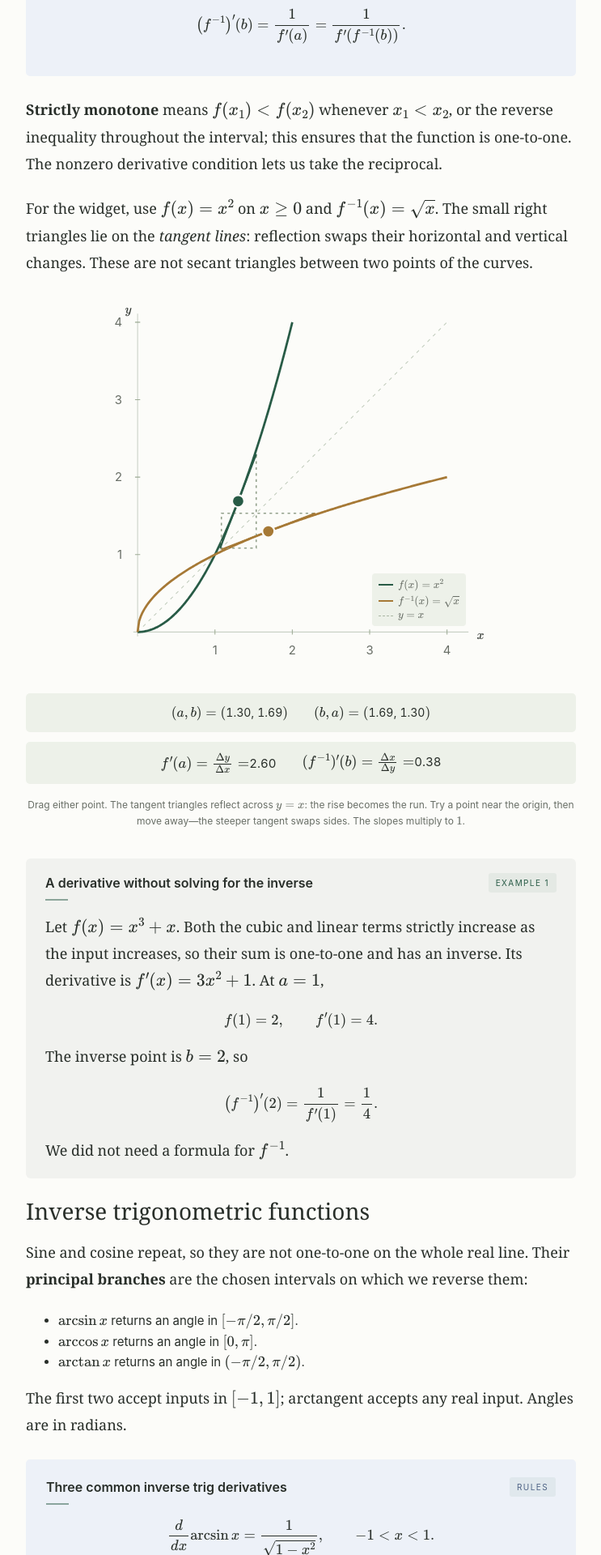
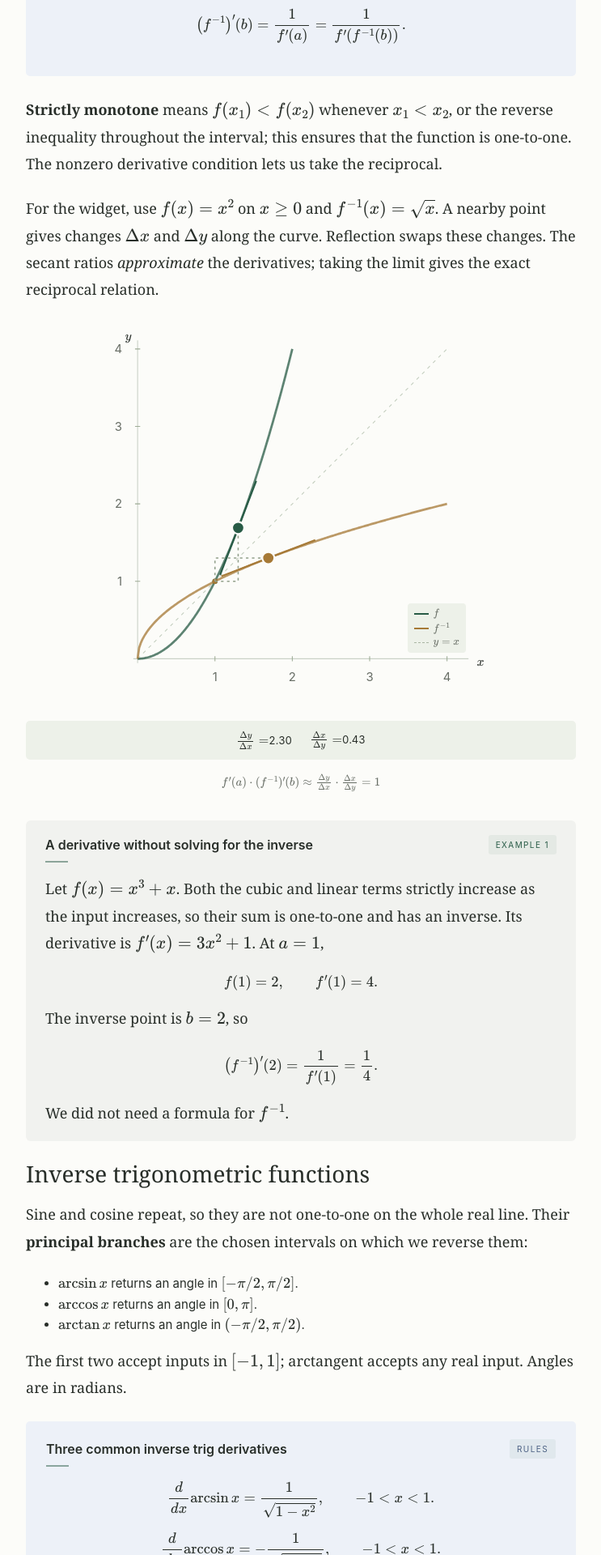
Before and after one commit to Keivan-Mirzaei/Keivan-Mirzaei.github.io, a Jekyll site: the page built from learning/calculus/derivative-foundations/inverse-function-derivatives.md, in a window 1280 px wide. Shown: the part 1129-3049 px from the top of the page at 81% size, without its empty margins (268-1011 px from the left). Built offline with Jekyll 4.4.1, drawn with Linux system fonts in a browser that asks for light colours.

Commit message:
Refine elementary derivative widgets and graph legends

```diff
--- a/assets/css/learning-topic.css
+++ b/assets/css/learning-topic.css
@@ -258,15 +258,16 @@ section[id], figure[id] { scroll-margin-top: 24px; }
   @keyframes pencil-oops { 0%,45%,65%,100% { opacity: 0; } 49%,59% { opacity: 1; } }
 }
 
-.graph-legend.inverse-legend { display: grid; right: 20%; bottom: 15%; gap: 3px; padding: 6px 8px; font-size: 11px; }
+.graph-legend.inverse-legend { display: grid; left: auto; right: 20%; top: auto; bottom: 15%; gap: 3px; padding: 6px 8px; font-size: 11px; }
 .inverse-legend > span,.hyperbola-legend > span { display: flex; align-items: center; gap: 6px; }
 .inverse-key { display: inline-block; width: 18px; border-top: 2px solid #a67936; }
 .inverse-mirror-key { display: inline-block; width: 18px; border-top: 1px dashed #aab6a3; }
 .graph-legend.hyperbola-legend { display: grid; gap: 5px; right: 10%; bottom: 10%; font-size: 12px; }
 @media(max-width:600px) { .graph-legend.inverse-legend { font-size: 9px; padding: 4px 6px; } .graph-legend.hyperbola-legend { font-size: 10px; } }
 
-.graph-legend.trig-sine-legend { top: 10%; bottom: auto; right: 10%; padding: 5px 7px; }
-.graph-legend.trig-cosine-legend { top: 57%; bottom: auto; right: 10%; padding: 5px 7px; }
+.graph-legend.trig-shared-legend { display: flex; top: 0; bottom: auto; right: 10%; gap: 18px; padding: 5px 8px; }
+.trig-shared-legend > span { display: flex; align-items: center; gap: 6px; }
+@media (max-width: 600px) { .graph-legend.trig-shared-legend { gap: 10px; font-size: 10px; } }
 .implicit-legend > span { display: flex; align-items: center; gap: 6px; }
 .graph-legend.implicit-legend { display: grid; right: 16%; bottom: 8%; gap: 3px; font-size: 11px; padding: 5px 7px; }
 
@@ -279,3 +280,5 @@ section[id], figure[id] { scroll-margin-top: 24px; }
 .graph-album > .scenario-choices legend { position: absolute; width: 1px; height: 1px; padding: 0; margin: -1px; overflow: hidden; clip-path: inset(50%); white-space: nowrap; }
 .graph-album > .scenario-choices span { padding: 5px 9px; border-radius: 0; background: transparent; color: var(--muted); font-size: 13px; }
 .graph-album > .scenario-choices input:checked + span { background: transparent; color: var(--green); box-shadow: inset 0 -2px var(--green); }
+
+.inverse-summary { gap: 12px 22px; font-size: 13px; }
--- a/assets/js/learning-inverse.js
+++ b/assets/js/learning-inverse.js
@@ -15,6 +15,7 @@
   let drag = null;
   function update(next) {
     a = Math.round(Math.max(0.25, Math.min(2, next)) * 100) / 100;
+    const step = -Math.min(.3, a / 2), nearby = a + step;
     for (const key of keys) {
       const x = key === 'original' ? a : a * a;
       const y = key === 'original' ? a * a : a;
@@ -27,20 +28,19 @@
       const originalRun = Math.min(.65 / Math.hypot(1, 2 * a), .45 * a, .9 * (4.05 - a * a) / (2 * a));
       const halfRun = key === 'original' ? originalRun : 2 * a * originalRun;
       document.getElementById(`inverse-${key}-tangent`).setAttribute('d', `M${screenX(x - halfRun)} ${screenY(y - slope * halfRun)}L${screenX(x + halfRun)} ${screenY(y + slope * halfRun)}`);
-      const leftX = screenX(x - halfRun), leftY = screenY(y - slope * halfRun);
-      const rightX = screenX(x + halfRun), rightY = screenY(y + slope * halfRun);
+      const qx = key === 'original' ? nearby : nearby ** 2;
+      const qy = key === 'original' ? nearby ** 2 : nearby;
+      const leftX = screenX(qx), leftY = screenY(qy), rightX = screenX(x), rightY = screenY(y);
       const triangle = key === 'original' ? `M${leftX} ${leftY}H${rightX}V${rightY}` : `M${leftX} ${leftY}V${rightY}H${rightX}`;
       document.getElementById(`inverse-${key}-triangle`).setAttribute('d', triangle);
+      document.getElementById(`inverse-${key}-nearby`).setAttribute('cx', leftX);
+      document.getElementById(`inverse-${key}-nearby`).setAttribute('cy', leftY);
+      const ratio = key === 'original' ? a + nearby : 1 / (a + nearby);
+      document.getElementById(`inverse-${key}-secant`).value = ratio.toFixed(2);
       const handle = document.getElementById(`inverse-${key}-handle`);
       handle.setAttribute('aria-valuenow', x);
       handle.setAttribute('aria-valuetext', `Input ${x.toFixed(2)}; output ${y.toFixed(2)}; slope ${slope.toFixed(2)}`);
     }
-    document.getElementById('inverse-a').value = a.toFixed(2);
-    document.getElementById('inverse-b').value = (a * a).toFixed(2);
-    document.getElementById('inverse-b-copy').value = (a * a).toFixed(2);
-    document.getElementById('inverse-a-copy').value = a.toFixed(2);
-    document.getElementById('inverse-slope').value = (2 * a).toFixed(2);
-    document.getElementById('inverse-reciprocal').value = (1 / (2 * a)).toFixed(2);
   }
   function graphX(event) {
     const point = svg.createSVGPoint();
--- a/learning/calculus/derivative-foundations/inverse-function-derivatives.md
+++ b/learning/calculus/derivative-foundations/inverse-function-derivatives.md
@@ -61,7 +61,7 @@ $$\bigl(f^{-1}\bigr)^{\prime}(b)=\frac{1}{f^{\prime}(a)}=\frac{1}{f^{\prime}(f^{
 
 **Strictly monotone** means $$f(x_1)<f(x_2)$$ whenever $$x_1<x_2$$, or the reverse inequality throughout the interval; this ensures that the function is one-to-one. The nonzero derivative condition lets us take the reciprocal.
 
-For the widget, use $$f(x)=x^2$$ on $$x\ge0$$ and $$f^{-1}(x)=\sqrt{x}$$. The small right triangles lie on the *tangent lines*: reflection swaps their horizontal and vertical changes. These are not secant triangles between two points of the curves.
+For the widget, use $$f(x)=x^2$$ on $$x\ge0$$ and $$f^{-1}(x)=\sqrt{x}$$. A nearby point gives changes $$\Delta x$$ and $$\Delta y$$ along the curve. Reflection swaps these changes. The secant ratios *approximate* the derivatives; taking the limit gives the exact reciprocal relation.
 
 <div class="topic-widget inverse-widget" id="inverse-explorer">
 <div class="limits-plot">
@@ -71,9 +71,9 @@ For the widget, use $$f(x)=x^2$$ on $$x\ge0$$ and $$f^{-1}(x)=\sqrt{x}$$. The sm
 <defs><clipPath id="inverse-clip"><rect x="125" y="25" width="370" height="370"/></clipPath></defs>
 <path d="M125 390H515M130 395V20" fill="none" stroke="#c9d1c6"/>
 <path d="M130 390L490 30" fill="none" stroke="#c4cebf" stroke-dasharray="4 5"/>
-<path id="inverse-original-curve" fill="none" stroke="#285b46" stroke-width="2.6"/>
-<path id="inverse-inverse-curve" fill="none" stroke="#a67936" stroke-width="2.6"/>
-<g clip-path="url(#inverse-clip)"><path id="inverse-original-triangle" fill="none" stroke="#93a18c" stroke-width="1.5" stroke-dasharray="3 4"/><path id="inverse-inverse-triangle" fill="none" stroke="#93a18c" stroke-width="1.5" stroke-dasharray="3 4"/><path id="inverse-original-tangent" fill="none" stroke="#285b46" stroke-width="2"/><path id="inverse-inverse-tangent" fill="none" stroke="#a67936" stroke-width="2"/></g>
+<path id="inverse-original-curve" fill="none" stroke="#285b46" stroke-width="2.6" stroke-opacity="0.75"/>
+<path id="inverse-inverse-curve" fill="none" stroke="#a67936" stroke-width="2.6" stroke-opacity="0.75"/>
+<g clip-path="url(#inverse-clip)"><circle id="inverse-original-nearby" r="3" fill="#285b46"/><circle id="inverse-inverse-nearby" r="3" fill="#a67936"/><path id="inverse-original-triangle" fill="none" stroke="#93a18c" stroke-width="1.5" stroke-dasharray="3 4"/><path id="inverse-inverse-triangle" fill="none" stroke="#93a18c" stroke-width="1.5" stroke-dasharray="3 4"/><path id="inverse-original-tangent" fill="none" stroke="#285b46" stroke-width="2"/><path id="inverse-inverse-tangent" fill="none" stroke="#a67936" stroke-width="2"/></g>
 <g id="inverse-original-handle" class="graph-handle" role="slider" tabindex="0" aria-label="Original curve input" aria-orientation="horizontal" aria-valuemin="0.25" aria-valuemax="2" aria-valuenow="1.3">
 <circle id="inverse-original-focus" class="graph-focus-ring" r="13" fill="none" stroke="#285b46" stroke-width="1.5"/><circle id="inverse-original-hit" r="22" fill="transparent"/><circle id="inverse-original-dot" r="7" fill="#285b46" stroke="#fcfcf9" stroke-width="2"/>
 </g>
@@ -83,13 +83,12 @@ For the widget, use $$f(x)=x^2$$ on $$x\ge0$$ and $$f^{-1}(x)=\sqrt{x}$$. The sm
 <g fill="#686e66" font-family="-apple-system,BlinkMacSystemFont,Segoe UI,sans-serif" font-size="14"><text x="220" y="416" text-anchor="middle">1</text><text x="310" y="416" text-anchor="middle">2</text><text x="400" y="416" text-anchor="middle">3</text><text x="490" y="416" text-anchor="middle">4</text><text x="112" y="305" text-anchor="end">1</text><text x="112" y="215" text-anchor="end">2</text><text x="112" y="125" text-anchor="end">3</text><text x="112" y="35" text-anchor="end">4</text></g>
 <path class="axis-ticks" d="M220 387V393M310 387V393M400 387V393M490 387V393M127 300H133M127 210H133M127 120H133M127 30H133" fill="none" stroke="#9eac96" stroke-width="1"/>
 </svg>
-<div class="graph-legend inverse-legend"><span><i class="legend-curve" aria-hidden="true"></i>\(f(x)=x^2\)</span><span><i class="inverse-key" aria-hidden="true"></i>\(f^{-1}(x)=\sqrt{x}\)</span><span><i class="inverse-mirror-key" aria-hidden="true"></i>\(y=x\)</span></div>
+<div class="graph-legend inverse-legend"><span><i class="legend-curve" aria-hidden="true"></i>\(f\)</span><span><i class="inverse-key" aria-hidden="true"></i>\(f^{-1}\)</span><span><i class="inverse-mirror-key" aria-hidden="true"></i>\(y=x\)</span></div>
 <span class="inverse-axis inverse-axis-x">\(x\)</span><span class="inverse-axis inverse-axis-y">\(y\)</span>
 </div>
 
-<div class="inverse-readouts widget-readouts"><span>\((a,b)=(\)<output id="inverse-a">1.30</output>, <output id="inverse-b">1.69</output>\()\)</span><span>\((b,a)=(\)<output id="inverse-b-copy">1.69</output>, <output id="inverse-a-copy">1.30</output>\()\)</span></div>
-<div class="widget-readouts"><span>\(f^{\prime}(a)=\frac{\Delta y}{\Delta x}=\)<output id="inverse-slope">2.60</output></span><span>\((f^{-1})^{\prime}(b)=\frac{\Delta x}{\Delta y}=\)<output id="inverse-reciprocal">0.38</output></span></div>
-<p class="widget-instruction">Drag either point. The tangent triangles reflect across \(y=x\): the rise becomes the run. Try a point near the origin, then move away—the steeper tangent swaps sides. The slopes multiply to \(1\).</p>
+<div class="widget-readouts inverse-summary"><span>\(\frac{\Delta y}{\Delta x}=\)<output id="inverse-original-secant">2.30</output></span><span>\(\frac{\Delta x}{\Delta y}=\)<output id="inverse-inverse-secant">0.43</output></span></div>
+<p class="widget-instruction">\(f^{\prime}(a)\cdot(f^{-1})^{\prime}(b)\approx\frac{\Delta y}{\Delta x}\cdot\frac{\Delta x}{\Delta y}=1\)</p>
 </div>
 
 <section class="worked" markdown="1">
```
Also changed, not shown: learning/calculus/derivative-foundations/hyperbolic-functions.md (+7 -11 lines), learning/calculus/derivative-foundations/trigonometric-derivatives.md (+1 -1 lines), tests/learning-inverse.test.mjs (+9 -12 lines).
